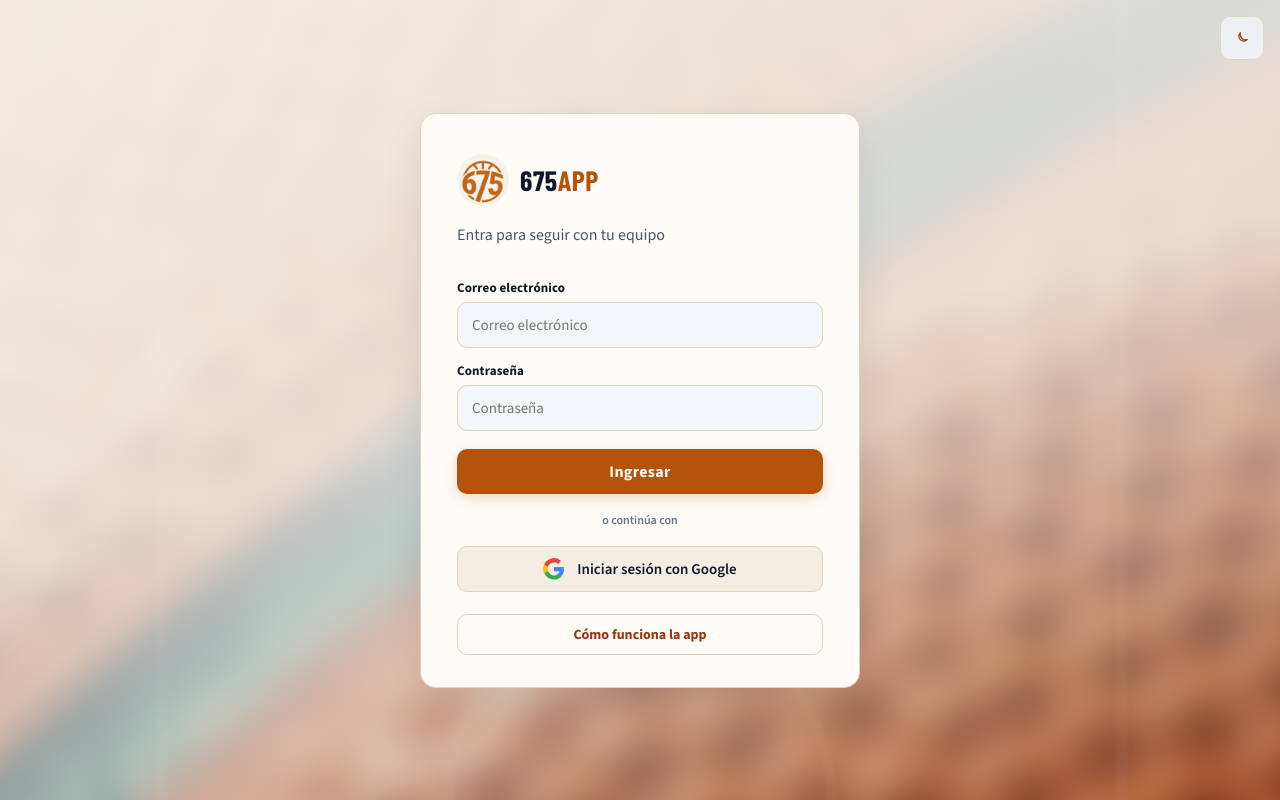
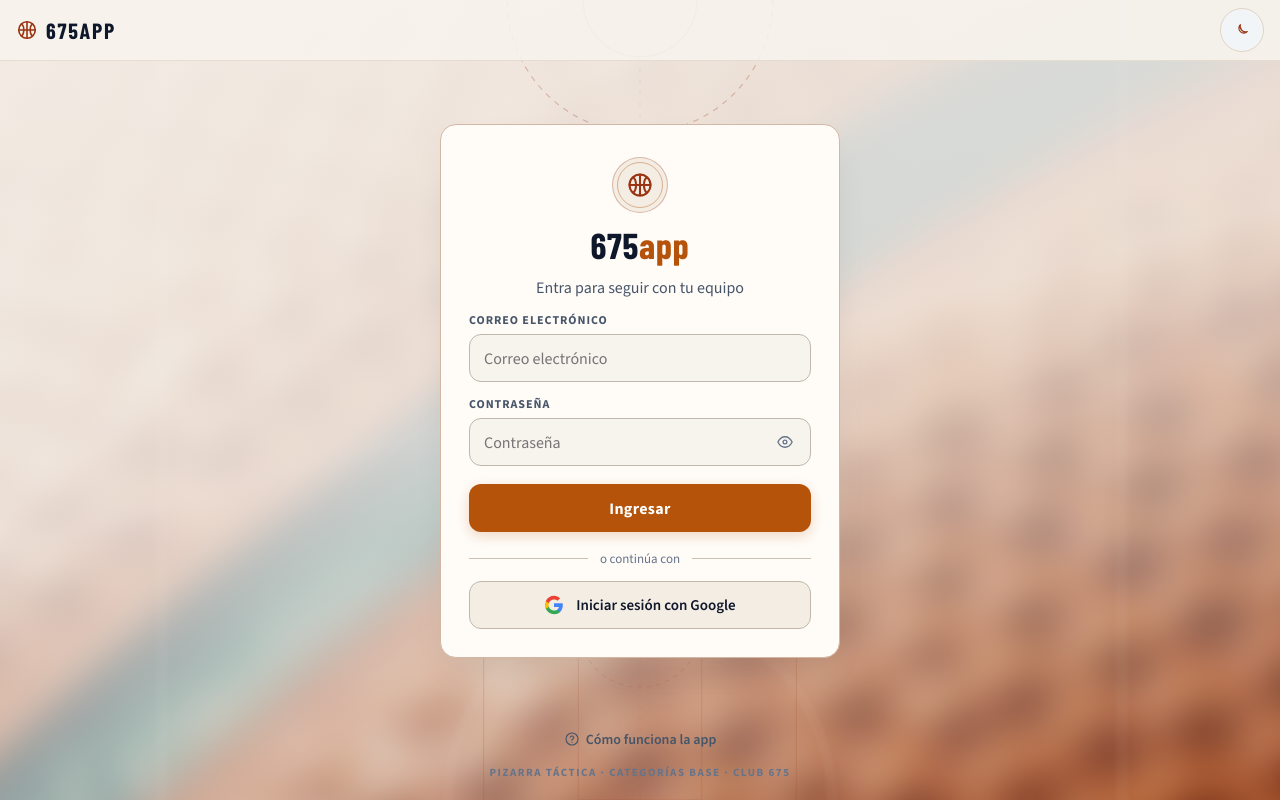
Before and after one commit to buba12vgo/675app, a React (Vite) app: page / in a window 1280 px wide. Built offline with nearby package versions, Linux system fonts and the light colour scheme; no server answers; a web font is replaced by a local one.

Commit message:
Feat: login de 675app con diseño Stitch
Aplica la pantalla Stitch de inicio de sesión: pizarra táctica,
wordmark 675app y card de acceso, sin cambiar el flujo de auth.

Co-authored-by: buba12vgo <buba12vgo@users.noreply.github.com>

```diff
--- a/src/components/LoginScreen.jsx
+++ b/src/components/LoginScreen.jsx
@@ -1,12 +1,26 @@
+import { useState } from "react";
 import { BlurredBackground } from "./BlurredBackground.jsx";
 import { ThemeToggleButton } from "./ThemeToggleButton.jsx";
-import { AppBrand } from "./AppBrand.jsx";
+import { IconBasketball, IconEye, IconEyeOff, IconHelp } from "./icons.jsx";
+
+function CourtWatermark() {
+  return (
+    <svg className="login-court" viewBox="0 0 390 844" fill="none" aria-hidden="true">
+      <circle cx="195" cy="0" r="140" stroke="currentColor" strokeDasharray="6 6" strokeWidth="1.2" />
+      <circle cx="195" cy="0" r="60" stroke="currentColor" strokeWidth="1.2" />
+      <line x1="195" x2="195" y1="0" y2="844" stroke="currentColor" strokeDasharray="4 8" strokeOpacity="0.35" strokeWidth="0.75" />
+      <path d="M 30 844 L 30 680 A 165 165 0 0 1 360 680 L 360 844" stroke="currentColor" strokeOpacity="0.5" strokeWidth="1.2" />
+      <rect height="184" width="130" x="130" y="660" stroke="currentColor" strokeOpacity="0.4" strokeWidth="1.2" />
+      <circle cx="195" cy="660" r="65" stroke="currentColor" strokeDasharray="5 5" strokeOpacity="0.4" strokeWidth="1.2" />
+    </svg>
+  );
+}
 
 export function LoginScreen({
   isDarkMode,
   colorMode,
   onToggleColorMode,
-  text,
+  text: _text,
   error,
   email,
   onEmailChange,
@@ -17,14 +31,28 @@ export function LoginScreen({
   errorMsg,
   onOpenTutorial,
 }) {
+  const [showPassword, setShowPassword] = useState(false);
+
   return (
     <div className="login-page">
       <BlurredBackground isDark={isDarkMode} />
-      <div className="login-page__toolbar">
+      <CourtWatermark />
+      <header className="login-topbar">
+        <div className="login-topbar__brand">
+          <IconBasketball size={22} />
+          <span>675app</span>
+        </div>
         <ThemeToggleButton colorMode={colorMode} onToggle={onToggleColorMode} />
+      </header>
+      <main className="login-main">
+        <div className="login-card">
+          <div className="login-card__emblem" aria-hidden="true">
+            <span className="login-card__emblem-ring" />
+            <IconBasketball size={28} />
           </div>
-      <div className="login-card">
-        <AppBrand text={text} fontSize={28} markSize={52} />
+          <p className="login-card__wordmark">
+            675<span>app</span>
+          </p>
           <p className="login-card__lead">Entra para seguir con tu equipo</p>
           <form className="login-form" onSubmit={onEmailLogin} autoComplete="off">
             <div className="login-field">
@@ -46,16 +74,26 @@ export function LoginScreen({
               <label className="login-field__label" htmlFor="login-password">
                 Contraseña
               </label>
+              <div className="login-field__control">
                 <input
                   id="login-password"
-              className="login-field__input"
-              type="password"
+                  className="login-field__input login-field__input--with-toggle"
+                  type={showPassword ? "text" : "password"}
                   placeholder="Contraseña"
                   value={password}
                   onChange={(e) => onPasswordChange(e.target.value)}
                   required
                   autoComplete="current-password"
                 />
+                <button
+                  type="button"
+                  className="login-field__toggle"
+                  onClick={() => setShowPassword((value) => !value)}
+                  aria-label={showPassword ? "Ocultar contraseña" : "Mostrar contraseña"}
+                >
+                  {showPassword ? <IconEyeOff size={18} /> : <IconEye size={18} />}
+                </button>
+              </div>
             </div>
             <button type="submit" className="login-submit">
               Ingresar
@@ -63,13 +101,11 @@ export function LoginScreen({
           </form>
           <p className="login-divider">o continúa con</p>
           <button type="button" className="login-google" onClick={onGoogleLogin}>
-          <svg width="22" height="22" viewBox="0 0 48 48" aria-hidden="true">
-            <g>
-              <path fill="#4285F4" d="M45.34 24.49c0-1.59-.14-3.16-.41-4.66H24v8.84h12.06c-.52 2.72-2.18 5.04-4.72 6.59v5.47h7.62c4.47-4.11 7.05-10.16 7.05-16.24z" />
-              <path fill="#34A853" d="M24 47c6.17 0 11.39-2.05 15.18-5.56l-7.62-5.47c-2.12 1.43-4.84 2.26-7.56 2.26-5.8 0-10.72-3.92-12.5-9.2h-7.7v5.75C7.5 42.09 15.17 47 24 47z" />
-              <path fill="#FBBC05" d="M11.5 28.03A13.63 13.63 0 0 1 10 24c0-1.39.24-2.75.5-4.03v-5.75h-7.7A23.77 23.77 0 0 0 0 24c0 3.74.9 7.29 2.5 10.3l7.7-5.75z" />
-              <path fill="#EA4335" d="M24 9.5c3.36 0 6.37 1.15 8.75 3.42l6.56-6.41C35.37 2.05 30.15 0 24 0 15.17 0 7.5 4.91 2.5 13.7l7.7 5.75c1.78-5.28 6.7-9.2 12.5-9.2z" />
-            </g>
+            <svg width="20" height="20" viewBox="0 0 24 24" aria-hidden="true">
+              <path fill="#4285F4" d="M22.56 12.25c0-.78-.07-1.53-.2-2.25H12v4.26h5.92c-.26 1.37-1.04 2.53-2.21 3.31v2.77h3.57c2.08-1.92 3.28-4.74 3.28-8.09z" />
+              <path fill="#34A853" d="M12 23c2.97 0 5.46-.98 7.28-2.66l-3.57-2.77c-.98.66-2.23 1.06-3.71 1.06-2.86 0-5.29-1.93-6.16-4.53H2.18v2.84C3.99 20.53 7.7 23 12 23z" />
+              <path fill="#FBBC05" d="M5.84 14.09c-.22-.66-.35-1.36-.35-2.09s.13-1.43.35-2.09V7.06H2.18C1.43 8.55 1 10.22 1 12s.43 3.45 1.18 4.94l2.85-2.22.81-.63z" />
+              <path fill="#EA4335" d="M12 5.38c1.62 0 3.06.56 4.21 1.64l3.15-3.15C17.45 2.09 14.97 1 12 1 7.7 1 3.99 3.47 2.18 7.06l3.66 2.84c.87-2.6 3.3-4.52 6.16-4.52z" />
             </svg>
             Iniciar sesión con Google
           </button>
@@ -78,12 +114,17 @@ export function LoginScreen({
               {errorMsg}
             </div>
           )}
+        </div>
+      </main>
+      <footer className="login-footer">
         {onOpenTutorial ? (
           <button type="button" className="login-tutorial-link" onClick={onOpenTutorial}>
+            <IconHelp size={16} />
             Cómo funciona la app
           </button>
         ) : null}
-      </div>
+        <p className="login-footer__kicker">Pizarra táctica · Categorías base · Club 675</p>
+      </footer>
     </div>
   );
 }
--- a/src/components/icons.jsx
+++ b/src/components/icons.jsx
@@ -129,6 +129,35 @@ export function IconX({ size = 18, color = "currentColor" }) {
   );
 }
 
+export function IconHelp({ size = 18, color = "currentColor" }) {
+  return (
+    <svg width={size} height={size} viewBox="0 0 24 24" fill="none" stroke={color} strokeWidth="1.75" strokeLinecap="round" strokeLinejoin="round" aria-hidden="true">
+      <circle cx="12" cy="12" r="9" />
+      <path d="M9.6 9.2a2.5 2.5 0 1 1 3.3 3.1c-.7.4-1.1.8-1.1 1.7" />
+      <circle cx="12" cy="17" r="0.9" fill={color} stroke="none" />
+    </svg>
+  );
+}
+
+export function IconEye({ size = 18, color = "currentColor" }) {
+  return (
+    <svg width={size} height={size} viewBox="0 0 24 24" fill="none" stroke={color} strokeWidth="1.75" strokeLinecap="round" strokeLinejoin="round" aria-hidden="true">
+      <path d="M2.5 12s3.5-7 9.5-7 9.5 7 9.5 7-3.5 7-9.5 7-9.5-7-9.5-7z" />
+      <circle cx="12" cy="12" r="2.5" />
+    </svg>
+  );
+}
+
+export function IconEyeOff({ size = 18, color = "currentColor" }) {
+  return (
+    <svg width={size} height={size} viewBox="0 0 24 24" fill="none" stroke={color} strokeWidth="1.75" strokeLinecap="round" strokeLinejoin="round" aria-hidden="true">
+      <path d="M3 3l18 18" />
+      <path d="M10.5 6.2A9.5 9.5 0 0 1 12 6c6 0 9.5 6 9.5 6a16 16 0 0 1-3.2 3.6" />
+      <path d="M6.7 8.4A16 16 0 0 0 2.5 12s3.5 7 9.5 7c1.3 0 2.5-.2 3.6-.6" />
+    </svg>
+  );
+}
+
 export function IconCoordination({ size = 20, color = "currentColor" }) {
   return (
     <svg width={size} height={size} viewBox="0 0 24 24" fill="none" stroke={color} strokeWidth="1.75" strokeLinecap="round" strokeLinejoin="round" aria-hidden="true">
--- a/src/index.css
+++ b/src/index.css
@@ -1384,11 +1384,65 @@ textarea:focus-visible {
 /* Login */
 .login-page {
   min-height: 100vh;
+  min-height: 100dvh;
   position: relative;
   display: flex;
+  flex-direction: column;
+  padding: 0;
+  overflow: hidden;
+}
+
+.login-court {
+  position: absolute;
+  inset: 0;
+  width: 100%;
+  height: 100%;
+  pointer-events: none;
+  z-index: 0;
+  color: var(--color-accent-light);
+  opacity: 0.28;
+}
+
+.login-topbar {
+  position: relative;
+  z-index: 2;
+  display: flex;
+  align-items: center;
+  justify-content: space-between;
+  min-height: 56px;
+  padding: 8px 16px;
+  border-bottom: 1px solid color-mix(in srgb, var(--color-border) 70%, transparent);
+  background: color-mix(in srgb, var(--color-bg) 88%, transparent);
+}
+
+.login-topbar__brand {
+  display: inline-flex;
+  align-items: center;
+  gap: 8px;
+  color: var(--color-accent-light);
+}
+
+.login-topbar__brand span {
+  font-family: var(--font-display);
+  font-size: 22px;
+  font-weight: 800;
+  letter-spacing: 0.08em;
+  text-transform: uppercase;
+  color: var(--color-text);
+}
+
+.login-topbar .theme-toggle-btn {
+  border-radius: 999px;
+}
+
+.login-main {
+  position: relative;
+  z-index: 1;
+  flex: 1;
+  display: flex;
   align-items: center;
   justify-content: center;
-  padding: 24px 16px;
+  padding: 24px 16px 12px;
 }
 
 .login-card {
@@ -1396,36 +1450,79 @@ textarea:focus-visible {
   z-index: 1;
   width: 100%;
   max-width: 390px;
-  padding: 36px 28px 30px;
+  padding: 28px 24px 24px;
   border-radius: 16px;
   display: flex;
   flex-direction: column;
-  gap: 18px;
+  gap: 14px;
   background: var(--color-card);
-  border: 1px solid var(--color-border);
-  box-shadow: 0 16px 40px var(--color-shadow-soft);
+  border: 1px solid color-mix(in srgb, var(--color-accent-light) 18%, var(--color-border));
+  box-shadow: inset 0 1px 0 rgba(246, 241, 234, 0.07), 0 16px 36px -8px var(--color-shadow-soft);
+}
+
+.login-card__emblem {
+  position: relative;
+  width: 56px;
+  height: 56px;
+  margin: 0 auto;
+  border-radius: 50%;
+  display: flex;
+  align-items: center;
+  justify-content: center;
+  color: var(--color-accent-light);
+  background: var(--color-card-elevated);
+  border: 1px solid color-mix(in srgb, var(--color-accent-light) 30%, transparent);
+}
+
+.login-card__emblem-ring {
+  position: absolute;
+  inset: 4px;
+  border-radius: 50%;
+  border: 1px solid color-mix(in srgb, var(--color-accent) 40%, transparent);
+}
+
+.login-card__wordmark {
+  margin: 0;
+  text-align: center;
+  font-family: var(--font-display);
+  font-size: 36px;
+  font-weight: 800;
+  letter-spacing: 0.02em;
+  line-height: 1;
+  color: var(--color-text);
+}
+
+.login-card__wordmark span {
+  color: var(--color-accent);
 }
 
 .login-card__lead {
   color: var(--color-text-secondary);
   font-size: 16px;
-  margin-top: 0;
+  margin: 0;
+  text-align: center;
   font-weight: 500;
 }
 
 .login-tutorial-link {
-  display: block;
-  width: 100%;
-  margin-top: 4px;
-  border: 1px solid var(--color-border);
+  display: inline-flex;
+  align-items: center;
+  justify-content: center;
+  gap: 6px;
+  min-height: 44px;
+  border: none;
   background: transparent;
-  color: var(--color-accent-light);
+  color: var(--color-text-secondary);
   border-radius: 10px;
-  padding: 10px 12px;
+  padding: 8px 12px;
   font-family: inherit;
   font-size: 14px;
-  font-weight: 700;
-  cursor: pointer;
+  font-weight: 600;
+  cursor: pointer;
+}
+
+.login-tutorial-link:hover {
+  color: var(--color-accent-light);
 }
 
 .tutorial-page {
@@ -1586,62 +1683,108 @@ textarea:focus-visible {
 }
 
 .login-field__label {
-  font-size: 13px;
-  font-weight: 700;
+  font-size: 12px;
+  font-weight: 700;
+  color: var(--color-text-secondary);
+  letter-spacing: 0.08em;
+  text-transform: uppercase;
+}
+
+.login-field__control {
+  position: relative;
+}
+
+.login-field__input {
+  width: 100%;
+  padding: 12px 14px;
+  min-height: 48px;
+  font-size: 16px;
+  background: var(--color-bg);
   color: var(--color-text);
-  letter-spacing: 0.01em;
-}
-
-.login-field__input {
-  width: 100%;
-  padding: 12px 14px;
-  min-height: 44px;
-  font-size: 15px;
-  background: var(--color-control-bg);
-  color: var(--color-text);
-  border: 1px solid var(--color-border);
-  border-radius: 10px;
+  border: 1px solid color-mix(in srgb, var(--color-text) 15%, var(--color-border));
+  border-radius: 12px;
   outline: none;
   font-family: inherit;
-  transition: border-color 0.15s;
+  transition: border-color 0.15s, box-shadow 0.15s;
   box-sizing: border-box;
 }
 
+.login-field__input--with-toggle {
+  padding-right: 48px;
+}
+
 .login-field__input:focus {
-  border-color: var(--color-accent);
+  border-color: var(--color-accent-light);
+  box-shadow: 0 0 0 1px var(--color-accent-light);
+}
+
+.login-field__toggle {
+  position: absolute;
+  right: 4px;
+  top: 50%;
+  transform: translateY(-50%);
+  width: 44px;
+  height: 44px;
+  border: none;
+  background: transparent;
+  color: var(--color-text-muted);
+  display: flex;
+  align-items: center;
+  justify-content: center;
+  cursor: pointer;
+  border-radius: 8px;
+  padding: 0;
+}
+
+.login-field__toggle:hover {
+  color: var(--color-text);
 }
 
 .login-submit {
   margin-top: 4px;
   padding: 12px 0;
-  min-height: 44px;
+  min-height: 48px;
   background: var(--color-accent);
-  color: #fff;
+  color: var(--color-text);
   font-weight: 700;
   font-size: 16px;
   border: none;
-  border-radius: 10px;
+  border-radius: 12px;
   cursor: pointer;
   letter-spacing: 0.02em;
   font-family: inherit;
   box-shadow: 0 4px 14px var(--color-accent-shadow);
 }
 
+html:not(.dark) .login-submit {
+  color: #fff;
+}
+
 .login-divider {
+  display: grid;
+  grid-template-columns: 1fr auto 1fr;
+  align-items: center;
+  gap: 12px;
   text-align: center;
   color: var(--color-text-muted);
-  margin: 0;
-  font-size: 12px;
-  font-weight: 600;
+  margin: 4px 0 0;
+  font-size: 13px;
+  font-weight: 500;
+}
+
+.login-divider::before,
+.login-divider::after {
+  content: "";
+  border-top: 1px solid color-mix(in srgb, var(--color-text) 10%, var(--color-border));
 }
 
 .login-google {
   background: var(--color-card-elevated);
   color: var(--color-text);
-  border: 1px solid var(--color-border);
+  border: 1px solid color-mix(in srgb, var(--color-text) 15%, var(--color-border));
   padding: 11px 0;
-  min-height: 44px;
-  border-radius: 10px;
+  min-height: 48px;
+  border-radius: 12px;
   font-weight: 600;
   font-size: 15px;
   cursor: pointer;
@@ -1658,9 +1801,29 @@ textarea:focus-visible {
   background: rgba(248, 113, 113, 0.1);
   border: 1px solid rgba(248, 113, 113, 0.25);
   padding: 10px 12px;
-  border-radius: 10px;
+  border-radius: 12px;
   font-weight: 500;
   font-size: 14px;
+  text-align: center;
+}
+
+.login-footer {
+  position: relative;
+  z-index: 1;
+  display: flex;
+  flex-direction: column;
+  align-items: center;
+  gap: 4px;
+  padding: 8px 16px 20px;
+}
+
+.login-footer__kicker {
+  margin: 0;
+  font-size: 11px;
+  font-weight: 700;
+  letter-spacing: 0.14em;
+  text-transform: uppercase;
+  color: var(--color-text-muted);
   text-align: center;
 }
 
@@ -3821,8 +3984,8 @@ html.dark .confirm-dialog--danger .confirm-dialog__title {
   }
 
   .login-card {
-    max-width: 440px;
-    padding: 40px 36px 32px;
+    max-width: 400px;
+    padding: 32px 28px 28px;
   }
 
   .content-medium {
```
Also changed, not shown: .cursor/skills/google-stitch/projects.json. Lines whose indentation alone changed are shown as unchanged.
